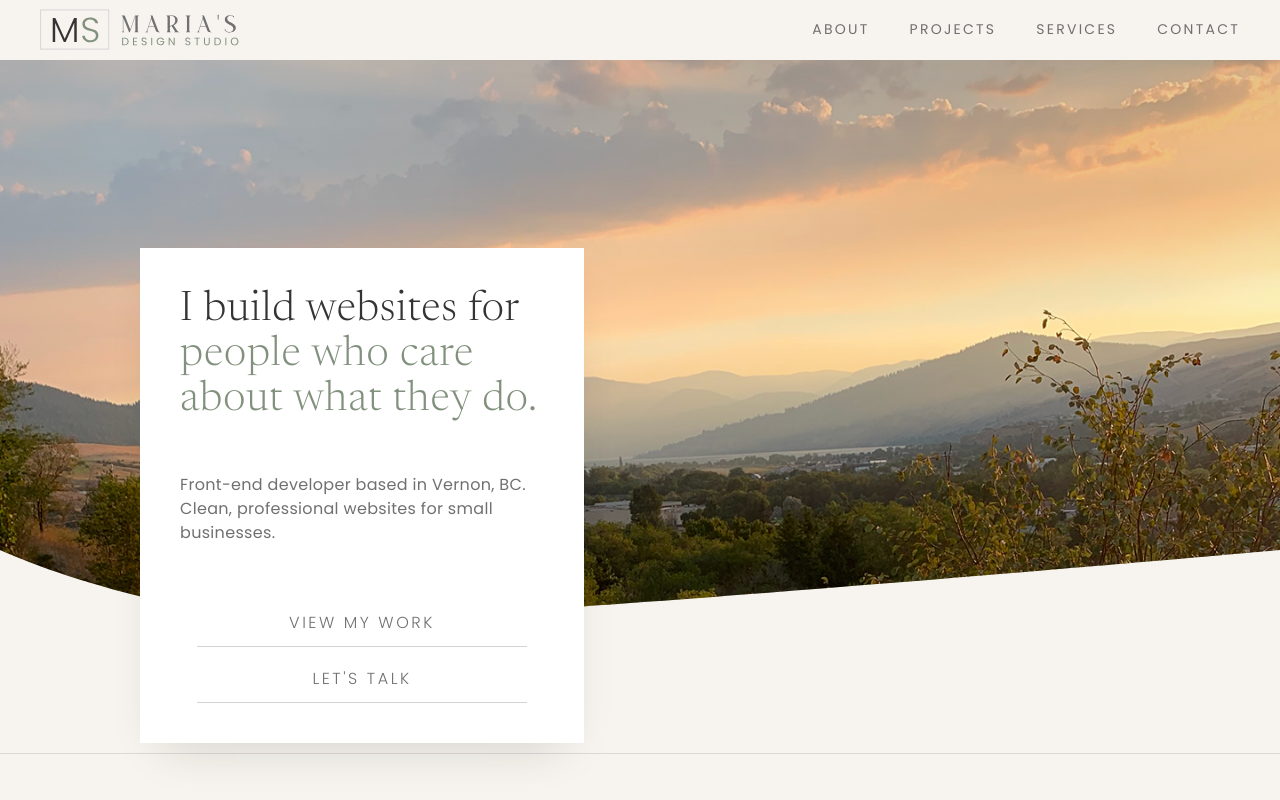
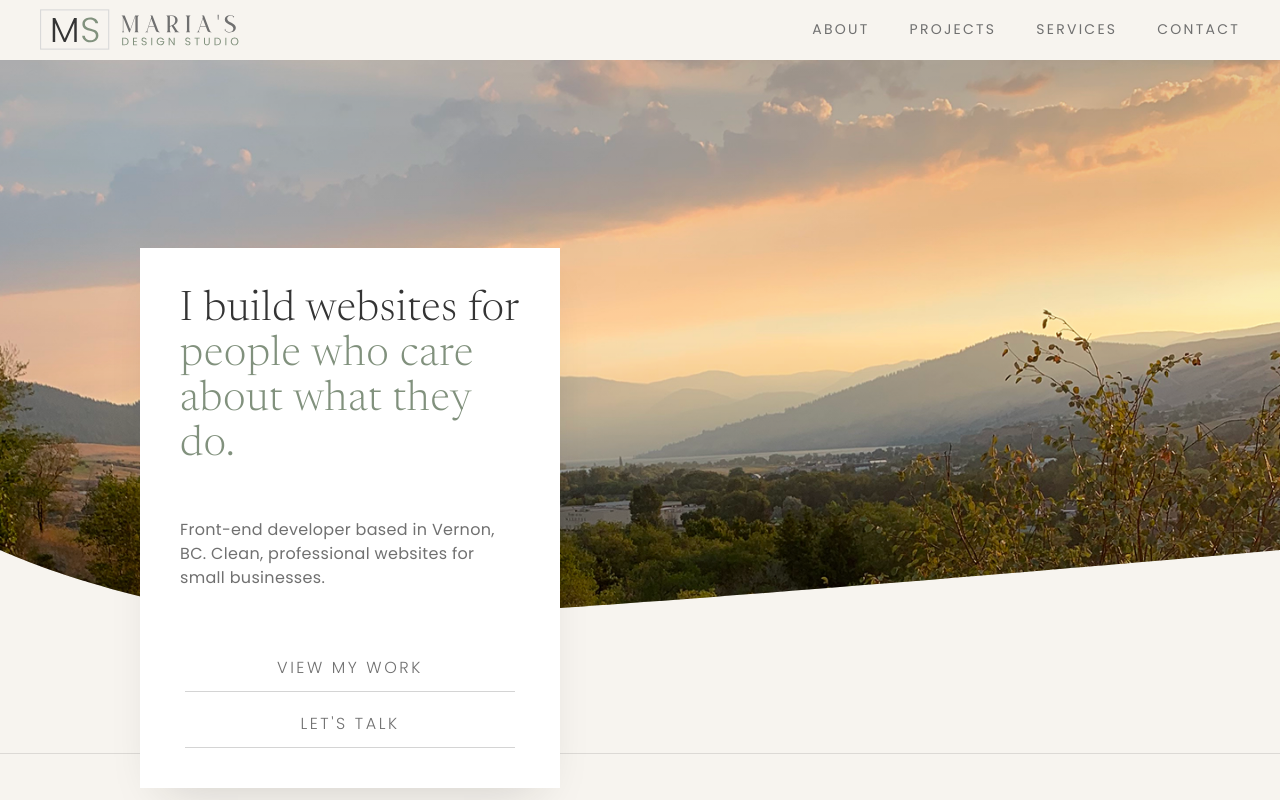
Before and after one commit to MariaZebroff/portfolio, a Next.js app: page / in a window 1280 px wide. Built offline with nearby package versions, Linux system fonts and the light colour scheme.

Commit message:
adjusting hero

```diff
--- a/components/Hero.tsx
+++ b/components/Hero.tsx
@@ -24,7 +24,7 @@ export function Hero() {
       className="relative bg-cream pb-12 pt-0 md:pb-16"
       aria-labelledby="hero-heading"
     >
-      <div className="relative w-full max-md:pb-[26rem]">
+      <div className="relative w-full ">
         <svg
           className="pointer-events-none absolute h-0 w-0 overflow-hidden"
           aria-hidden
@@ -56,16 +56,13 @@ export function Hero() {
           />
         </div>
 
-        <motion.div
+        <div
           className={[
-            "absolute z-10 h-auto max-w-[min(var(--hero-card-w-max),calc(100vw-1.5rem))]",
-            "w-[calc(100%-2rem)]",
-            "max-md:min-[668px]:w-[min(var(--hero-card-w-max),max(18.75rem,calc(100vw*444/1140),calc(100vw-2rem)))]",
-            "left-1/2 top-[6.25rem] -translate-x-1/2",
+            "absolute z-10 inset-x-0 top-[6.25rem]",
+            "md:inset-x-auto md:block md:w-auto",
             "md:left-[min(var(--hero-card-left-max),calc(100vw*140/1140))]",
+            "md:right-auto",
             "md:top-[min(var(--hero-card-top-max),calc(100vh*240/1024))]",
-            "md:w-[min(var(--hero-card-w-max),max(18.75rem,calc(100vw*444/1140),calc(100vw-2rem)))]",
-            "md:translate-x-0 md:box-border",
           ].join(" ")}
           style={
             {
@@ -74,10 +71,23 @@ export function Hero() {
               "--hero-card-top-max": heroCardRem.top,
             } as CSSProperties
           }
-          initial={{ opacity: 0, y: 20 }}
-          animate={{ opacity: 1, y: 0 }}
-          transition={{ duration: 0.65, delay: 0.4, ease: [0.22, 1, 0.36, 1] }}
         >
+          <motion.div
+            className={[
+              "mx-auto box-border h-auto max-w-[min(var(--hero-card-w-max),calc(100%-1.5rem))]",
+              "w-[calc(100%-2rem)]",
+              "max-md:min-[668px]:w-[min(var(--hero-card-w-max),max(18.75rem,calc((100%*444)/1140),calc(100%-2rem)))]",
+              "md:mx-0",
+              "md:w-[min(var(--hero-card-w-max),max(18.75rem,calc(100vw*444/1140),calc(100vw-2rem)))]",
+            ].join(" ")}
+            initial={{ opacity: 0, y: 20 }}
+            animate={{ opacity: 1, y: 0 }}
+            transition={{
+              duration: 0.65,
+              delay: 0.4,
+              ease: [0.22, 1, 0.36, 1],
+            }}
+          >
           <div className="flex flex-col overflow-x-hidden bg-white px-6 py-8 shadow-[0_24px_48px_-24px_rgba(26,26,24,0.18)] box-border md:px-10 md:py-10">
             <h1
               id="hero-heading"
@@ -112,7 +122,8 @@ export function Hero() {
               </Link>
             </div>
           </div>
-        </motion.div>
+          </motion.div>
+        </div>
       </div>
     </section>
   );
```
Also changed, not shown: .cursor/context/CONTEXT.md (added), .cursor/context/design.png (added).
